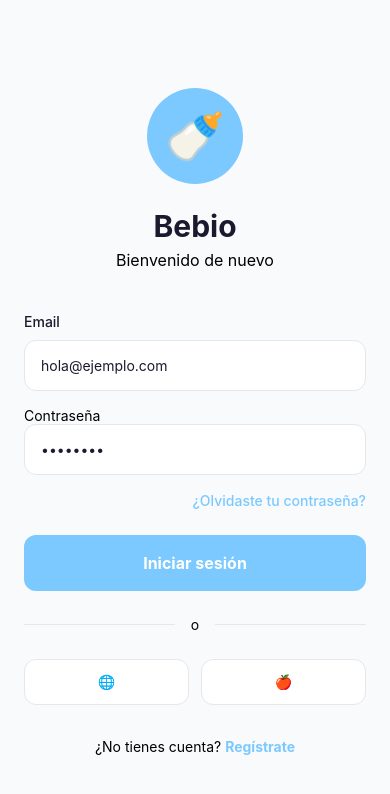
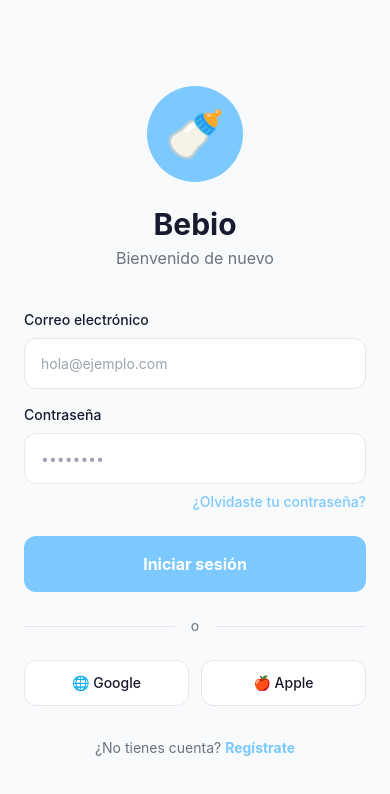
Before and after one commit to DavidG0m3z/bebio-app, a React Native app: screen /Login in a window 390 px wide. Shown: the top 794 px of the page. Built offline with nearby package versions, Linux system fonts and the light colour scheme; no server answers.

Commit message:
fix: update auth hooks and screens

```diff
--- a/src/screens/auth/LoginScreen.tsx
+++ b/src/screens/auth/LoginScreen.tsx
@@ -8,6 +8,7 @@
   Platform,
   ScrollView,
   ActivityIndicator,
+  Modal,
 } from 'react-native';
 import { NativeStackNavigationProp } from '@react-navigation/native-stack';
 import { useNavigation } from '@react-navigation/native';
@@ -16,86 +17,121 @@
 
 type LoginNavigationProp = NativeStackNavigationProp<AuthStackParamList, 'Login'>;
 
-
 export default function LoginScreen() {
-
-  const { handleLogin, isLoading, error } = useAuth();
+  const { handleLogin, handleForgotPassword, isLoading, error } = useAuth();
   const navigation = useNavigation<LoginNavigationProp>();
 
   const [email, setEmail] = useState('');
   const [password, setPassword] = useState('');
+
+  // Estado del modal de olvidé mi contraseña
+  const [showForgotModal, setShowForgotModal] = useState(false);
+  const [forgotEmail, setForgotEmail] = useState('');
+  const [forgotSuccess, setForgotSuccess] = useState(false);
+  const [forgotLoading, setForgotLoading] = useState(false);
+  const [forgotError, setForgotError] = useState<string | null>(null);
 
   const onLoginPress = async () => {
     if (!email || !password) return;
     await handleLogin({ email, password });
   };
 
+  const onForgotPassword = async () => {
+    if (!forgotEmail.trim()) {
+      setForgotError('Ingresa tu correo electrónico.');
+      return;
+    }
+    setForgotLoading(true);
+    setForgotError(null);
+    const success = await handleForgotPassword(forgotEmail.trim());
+    setForgotLoading(false);
+    if (success) {
+      setForgotSuccess(true);
+    } else {
+      setForgotError('No se pudo enviar el correo. Verifica tu email.');
+    }
+  };
+
+  const resetForgotModal = () => {
+    setShowForgotModal(false);
+    setForgotEmail('');
+    setForgotSuccess(false);
+    setForgotError(null);
+  };
+
   return (
     <KeyboardAvoidingView
       behavior={Platform.OS === 'ios' ? 'padding' : 'height'}
-      className='flex-1'
+      className="flex-1"
     >
       <ScrollView
-        className='flex-1 bg-neutral'
-        showsHorizontalScrollIndicator={false}
+        className="flex-1 bg-neutral"
+        showsVerticalScrollIndicator={false}
         contentContainerStyle={{ flexGrow: 1 }}
       >
-        <View className='flex-1 px-6 justify-center items-center'>
+        <View className="flex-1 px-6 justify-center items-center">
 
-          {/* -- LOGO -- */}
-          <View className='w-24 h-24 rounded-full bg-primary mb-6 items-center justify-center' >
-            <Text className='text-5xl'>🍼</Text>
+          {/* ── LOGO ── */}
+          <View className="w-24 h-24 rounded-full bg-primary mb-6 items-center justify-center">
+            <Text className="text-5xl">🍼</Text>
           </View>
 
-          {/* -- TITULOS -- */}
-          <Text className='text-text-primary text-3xl font-bold mb-1'>
+          {/* ── TÍTULOS ── */}
+          <Text className="text-text-primary text-3xl font-bold mb-1">
             Bebio
           </Text>
-
-          <Text className='text-text-secundary text-base mb-10'>
+          <Text className="text-text-secondary text-base mb-10">
             Bienvenido de nuevo
           </Text>
 
-          {/* -- FORMULARIO -- */}
-          <View className='w-full'>
-            <Text className='text-text-primary text-sm font-medium mb-2'>
-              Email
+          {/* ── FORMULARIO ── */}
+          <View className="w-full">
+            <Text className="text-text-primary text-sm font-medium mb-2">
+              Correo electrónico
             </Text>
             <TextInput
-              className='bg-white border border-border rounded-xl px-4 py-4 mb-4 text-text-primary'
-              placeholder='hola@ejemplo.com'
+              className="bg-white border border-border rounded-xl px-4 py-4 mb-4 text-text-primary"
+              placeholder="hola@ejemplo.com"
+              placeholderTextColor="#9CA3AF"
               value={email}
               onChangeText={setEmail}
-              keyboardType='email-address'
-              autoCapitalize='none'
+              keyboardType="email-address"
+              autoCapitalize="none"
               autoCorrect={false}
             />
-            <Text>
+
+            <Text className="text-text-primary text-sm font-medium mb-2">
               Contraseña
             </Text>
             <TextInput
-              className='bg-white border border-border rounded-xl px-4 py-4 mb-4 text-text-primary'
-              placeholder='••••••••'
+              className="bg-white border border-border rounded-xl px-4 py-4 mb-2 text-text-primary"
+              placeholder="••••••••"
+              placeholderTextColor="#9CA3AF"
               value={password}
               onChangeText={setPassword}
               secureTextEntry
             />
 
-            <TouchableOpacity className='self-end mb-6'>
-              <Text className='text-primary text-sm font-medium'>
+            {/* ── OLVIDASTE CONTRASEÑA ── */}
+            <TouchableOpacity
+              className="self-end mb-6"
+              onPress={() => setShowForgotModal(true)}
+            >
+              <Text className="text-primary text-sm font-medium">
                 ¿Olvidaste tu contraseña?
               </Text>
             </TouchableOpacity>
 
+            {/* ── ERROR ── */}
             {error && (
-              <View className='bg-red-50 border border border-error rounded-xl p-3 mb-4'>
-                <Text className='text-error text-sm text-center'>{error}</Text>
+              <View className="bg-red-50 border border-error rounded-xl p-3 mb-4">
+                <Text className="text-error text-sm text-center">{error}</Text>
               </View>
             )}
 
-            {/* -- BOTON LOGIN -- */}
+            {/* ── BOTÓN LOGIN ── */}
             <TouchableOpacity
-              className='bg-primary rounded-xl py-4 items-center mb-6'
+              className="bg-primary rounded-xl py-4 items-center mb-6"
               onPress={onLoginPress}
               disabled={isLoading}
             >
@@ -108,33 +144,30 @@
               )}
             </TouchableOpacity>
 
-            <View className='flex-row items-center mb-6' >
-              <View className='flex-1 h-px bg-border' />
-              <Text className='mx-4 text-text-secundary text-sm' >o</Text>
-              <View className='flex-1 h-px bg-border' />
+            {/* ── SEPARADOR ── */}
+            <View className="flex-row items-center mb-6">
+              <View className="flex-1 h-px bg-border" />
+              <Text className="mx-4 text-text-secondary text-sm">o</Text>
+              <View className="flex-1 h-px bg-border" />
             </View>
 
-            {/* -- BOTONES GOOGLE APPLE -- */}
-            <View className='flex-row gap-3 mb-8' >
-              <TouchableOpacity className='flex-1 border border-border rounded-xl py-3 items-center bg-white'>
-                <Text className='text-text-primary font-medium text-sm'>
-                  🌐
-                </Text>
+            {/* ── BOTONES SOCIALES (decorativos) ── */}
+            <View className="flex-row gap-3 mb-8">
+              <TouchableOpacity className="flex-1 border border-border rounded-xl py-3 items-center bg-white">
+                <Text className="text-text-primary font-medium text-sm">🌐 Google</Text>
               </TouchableOpacity>
-              <TouchableOpacity className='flex-1 border border-border rounded-xl py-3 items-center bg-white'>
-                <Text className='text-text-primary font-medium text-sm'>
-                  🍎
-                </Text>
+              <TouchableOpacity className="flex-1 border border-border rounded-xl py-3 items-center bg-white">
+                <Text className="text-text-primary font-medium text-sm">🍎 Apple</Text>
               </TouchableOpacity>
             </View>
 
-            {/* -- Registro -- */}
-            <View className='flex-row justify-center'>
-              <Text className='text-text-secundary text-sm'>
+            {/* ── LINK REGISTRO ── */}
+            <View className="flex-row justify-center">
+              <Text className="text-text-secondary text-sm">
                 ¿No tienes cuenta?{' '}
               </Text>
               <TouchableOpacity onPress={() => navigation.navigate('Register')}>
-                <Text className='text-primary font-bold text-sm'>
+                <Text className="text-primary font-bold text-sm">
                   Regístrate
                 </Text>
               </TouchableOpacity>
@@ -142,6 +175,101 @@
           </View>
         </View>
       </ScrollView>
+
+      {/* ── MODAL OLVIDÉ MI CONTRASEÑA ── */}
+      <Modal
+        visible={showForgotModal}
+        transparent
+        animationType="slide"
+        onRequestClose={resetForgotModal}
+      >
+        <KeyboardAvoidingView
+          behavior={Platform.OS === 'ios' ? 'padding' : 'height'}
+          className="flex-1"
+        >
+          <View className="flex-1 bg-black/50 justify-end">
+            <View className="bg-white rounded-t-3xl p-6">
+
+              {/* Handle decorativo */}
+              <View className="w-10 h-1 bg-border rounded-full self-center mb-4" />
+
+              {forgotSuccess ? (
+                // Estado de éxito
+                <View className="items-center py-4">
+                  <Text className="text-4xl mb-4">📧</Text>
+                  <Text className="text-text-primary text-lg font-bold text-center mb-2">
+                    Correo enviado
+                  </Text>
+                  <Text className="text-text-secondary text-sm text-center mb-6">
+                    Revisa tu bandeja de entrada y sigue las instrucciones para restablecer tu contraseña.
+                  </Text>
+                  <TouchableOpacity
+                    className="bg-primary rounded-xl py-3 px-8 items-center"
+                    onPress={resetForgotModal}
+                  >
+                    <Text className="text-white font-bold">Entendido</Text>
+                  </TouchableOpacity>
+                </View>
+              ) : (
+                // Formulario
+                <>
+                  <Text className="text-text-primary text-lg font-bold mb-2">
+                    Restablecer contraseña
+                  </Text>
+                  <Text className="text-text-secondary text-sm mb-5">
+                    Ingresa tu correo y te enviaremos un enlace para crear una nueva contraseña.
+                  </Text>
+
+                  <Text className="text-text-primary text-sm font-medium mb-2">
+                    Correo electrónico
+                  </Text>
+                  <TextInput
+                    className="bg-neutral border border-border rounded-xl px-4 py-3 mb-4 text-text-primary"
+                    placeholder="hola@ejemplo.com"
+                    placeholderTextColor="#9CA3AF"
+                    value={forgotEmail}
+                    onChangeText={setForgotEmail}
+                    keyboardType="email-address"
+                    autoCapitalize="none"
+                    autoCorrect={false}
+                  />
+
+                  {forgotError && (
+                    <View className="bg-red-50 border border-error rounded-xl p-3 mb-4">
+                      <Text className="text-error text-sm text-center">
+                        {forgotError}
+                      </Text>
+                    </View>
+                  )}
+
+                  <View className="flex-row gap-3">
+                    <TouchableOpacity
+                      className="flex-1 border border-border rounded-xl py-3 items-center"
+                      onPress={resetForgotModal}
+                      disabled={forgotLoading}
+                    >
+                      <Text className="text-text-secondary font-semibold">
+                        Cancelar
+                      </Text>
+                    </TouchableOpacity>
+                    <TouchableOpacity
+                      className="flex-1 bg-primary rounded-xl py-3 items-center"
+                      onPress={onForgotPassword}
+                      disabled={forgotLoading}
+                    >
+                      {forgotLoading ? (
+                        <ActivityIndicator color="#FFFFFF" />
+                      ) : (
+                        <Text className="text-white font-bold">Enviar</Text>
+                      )}
+                    </TouchableOpacity>
+                  </View>
+                </>
+              )}
+            </View>
+          </View>
+        </KeyboardAvoidingView>
+      </Modal>
     </KeyboardAvoidingView>
-  )
+  );
 }
--- a/src/services/firebase/authService.ts
+++ b/src/services/firebase/authService.ts
@@ -3,6 +3,7 @@
 import {
   createUserWithEmailAndPassword,
   signInWithEmailAndPassword,
+  sendPasswordResetEmail,
   signOut,
   updateProfile,
   UserCredential
@@ -47,3 +48,7 @@
 export const logoutUser = async (): Promise<void> => {
   return await signOut(auth);
 };
+
+export const resetPassword = async (email: string): Promise<void> => {
+  await sendPasswordResetEmail(auth, email);
+};
```
Also changed, not shown: src/hooks/useAuth.ts (+23 -1 lines).
